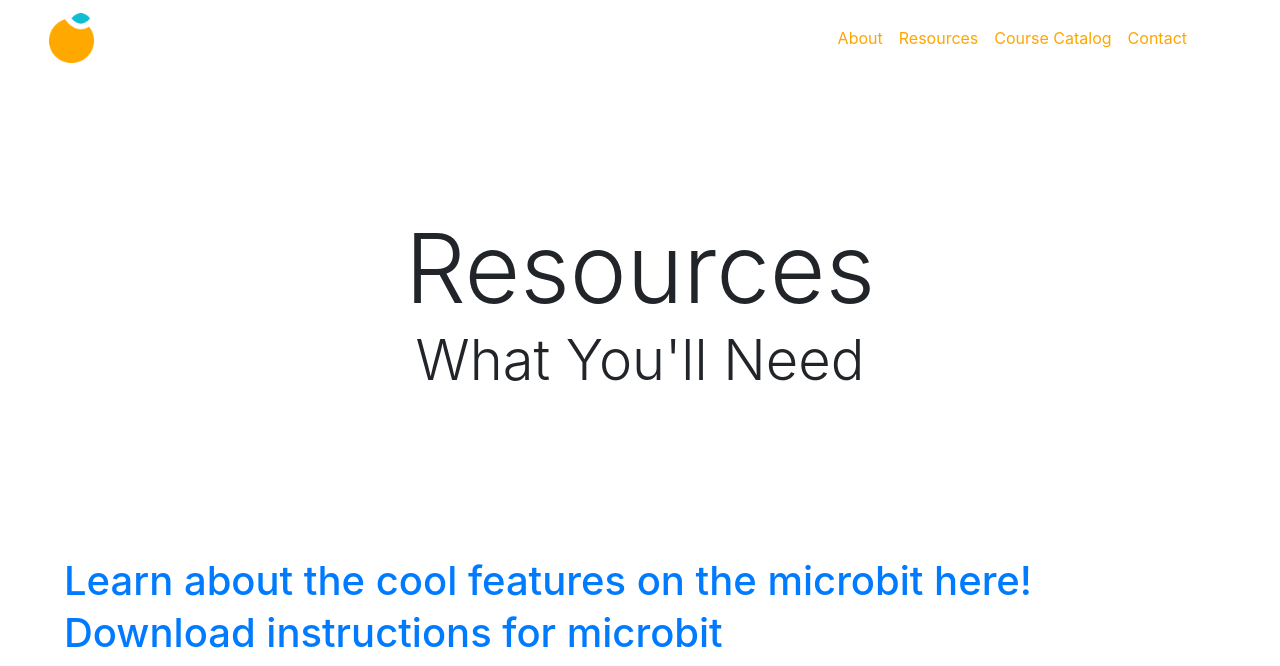
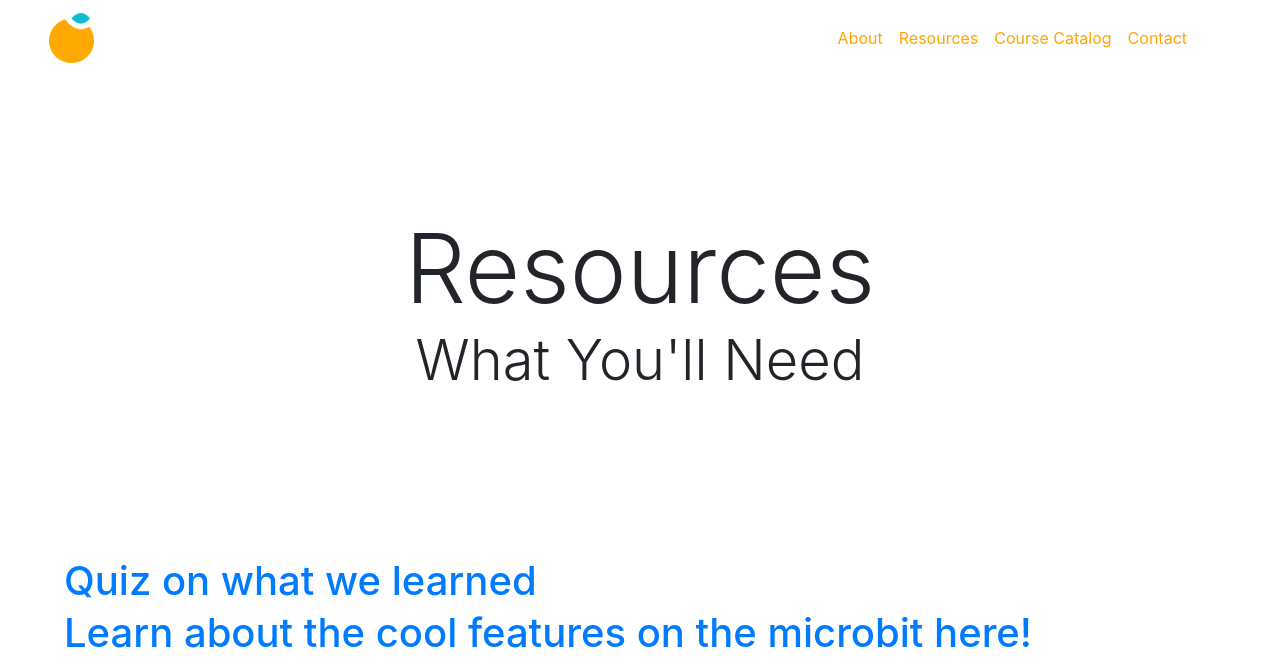
Before and after one commit to shlokmehrotra/techsanramon, a website: page client/resources.html in a window 1280 px wide. Shown: the top 666 px of the page. Drawn offline with nearby package versions, Linux system fonts and the light colour scheme.

Commit message:
Mid class quiz on microbit

```diff
--- a/client/resources.html
+++ b/client/resources.html
@@ -54,6 +54,8 @@
         </div>
       </div>
     </header>
+
+    <h1><a id = "quizlink" href = "https://docs.google.com/forms/d/e/1FAIpQLSffbn0hFFIJgd3vXhWwR50DCO9DNtjJmbOGg0DTET8KLifWWQ/viewform"> Quiz on what we learned</a></h1>
     <h1><a id = "referencelink" href = "http://microbit.org/guide/features/"> Learn about the cool features on the microbit here!</a></h1>
 
     <h1><a id = "downloadmicrobitlink" href = "http://microbit.org/guide/quick/">Download instructions for microbit</a></h1>
@@ -72,6 +74,10 @@
 
     <iframe id = "notes1" src = "https://docs.google.com/document/d/1-LaHPT0szlN1BVz9PyIxli16NaPoioIIohlMSGDFqdY/edit?usp=sharing" frameborder="1" width = "800" height = "800" allowfullscreen = "true" mozallowfullscreen = "true" webkitallowfullscreen = "true"></iframe>
     <style>
+      #quizlink{
+        margin-top: 3%;
+        margin-left: 5%;
+      }
       #pres4{
         margin-top: 3%;
         margin-left: 5%;
```
